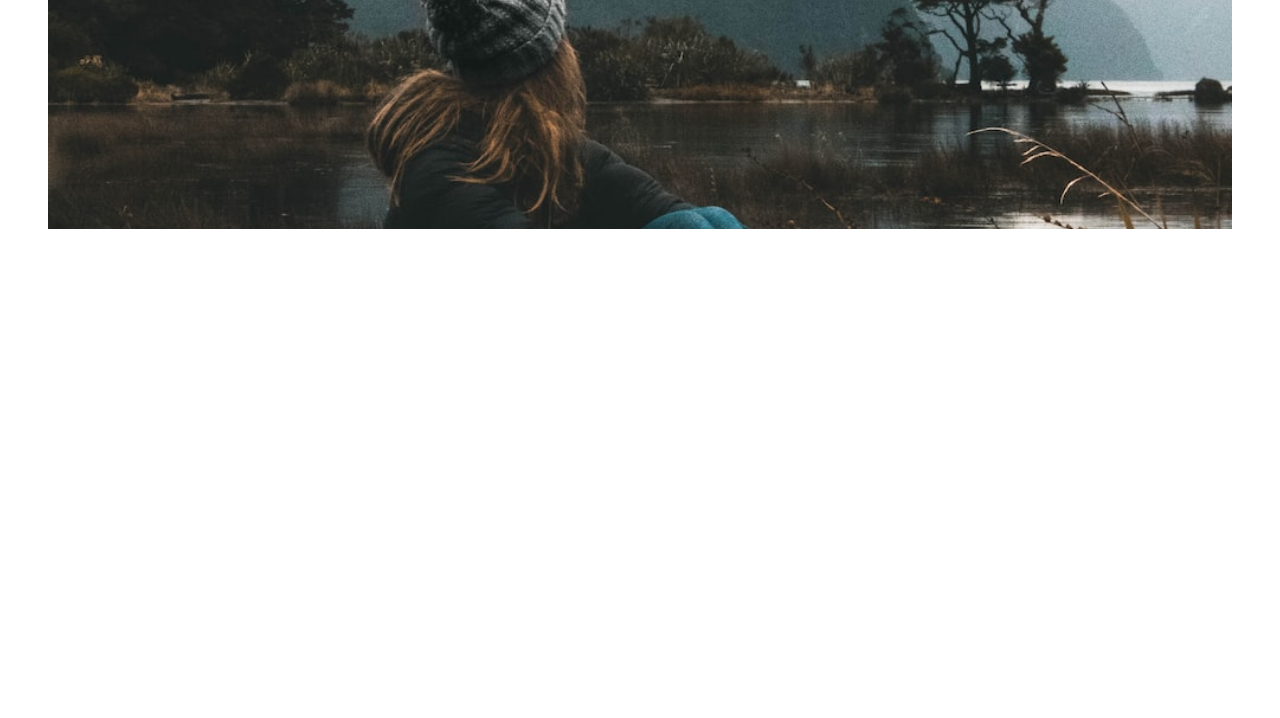
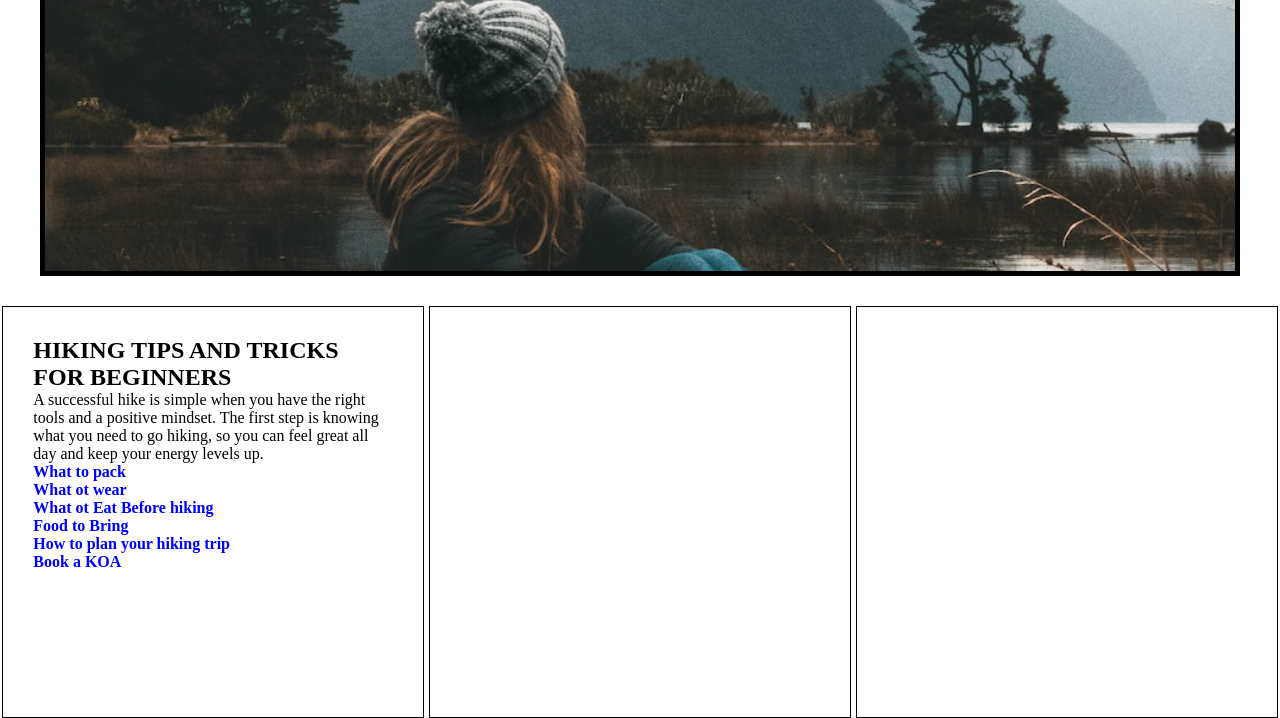
Before and after one commit to Shraban328/travel-vlog-rep, a plain HTML site: page index.html in a window 1280 px wide. Shown: the part 221-939 px from the top of the page. Before the commit the page ends 800 px from the top, so only its background shows below. Drawn offline with Linux system fonts and the light colour scheme.

Commit message:
added three boxes containing tips

```diff
--- a/css/index.css
+++ b/css/index.css
@@ -1,10 +1,29 @@
-.frontpic{
-    height: 400px;
-    background-image: url(../pictures/photo-1508867743401-21ad68d105b1.jpeg);
-    background-position:50% 65%;
-       background-size: cover;
-    margin: 50px 40px 30px ;
-    text-align: center;
-    font-size:100px;
-
+*{
+    margin: 0px;
+    padding: 0px;
 }
+.cover-pic {
+  height: 400px;
+  background-image: url(../pictures/photo-1508867743401-21ad68d105b1.jpeg);
+  background-position: 50% 65%;
+  background-size: cover;
+  margin: 50px 40px 30px;
+  text-align: center;
+  font-size: 100px;
+  border: 5px solid black;
+}
+.content-container {
+  display: block;
+  display: flex;
+  justify-content: space-around;
+}
+.tips {
+  border: 1px solid black;
+  height: 350px;
+  width: 360px;
+  padding: 30px;
+.list {
+  list-style: none;
+  color: blue;
+  font-weight: bolder;
+}
--- a/index.html
+++ b/index.html
@@ -1,15 +1,45 @@
 <!DOCTYPE html>
 <html lang="en">
   <head>
-    <meta charset="UTF-8">
-    <meta name="viewport" content="width=device-width, initial-scale=1.0">
+    <meta charset="UTF-8" />
+    <meta name="viewport" content="width=device-width, initial-scale=1.0" />
     <title>Travel Lad</title>
-    <link rel="shortcut icon" href="pictures/favicon.png" type="image/x-icon">
-    <link rel="stylesheet" href="css/index.css">
+    <link rel="shortcut icon" href="pictures/favicon.png" type="image/x-icon" />
+    <link rel="stylesheet" href="css/index.css" />
   </head>
   <body>
+    <header>
+      <div class="logo">
+        <h1>Travel Lad</h1>
+      </div>
+      <div class="menubar"></div>
+    </header>
+    <main>
       <div>
-        <h1 class="frontpic">Travel Lad</h1>
+        <h1 class="cover-pic">Travel Lad</h1>
       </div>
+      <div class="content-container">
+        <div class="tips">
+          <h2>HIKING TIPS AND TRICKS FOR BEGINNERS</h2>
+          <p>
+            A successful hike is simple when you have the right tools and a
+            positive mindset. The first step is knowing what you need to go
+            hiking, so you can feel great all day and keep your energy levels
+            up.
+          </p>
+          <ul class="list">
+            <li>What to pack</li>
+            <li>What ot wear</li>
+            <li>What ot Eat Before hiking</li>
+            <li>Food to Bring</li>
+            <li>How to plan your hiking trip</li>
+            <li>Book a KOA</li>
+          </ul>
+        </div>
+        <div class="tips"></div>
+        <div class="tips"></div>
+      </div>
+    </main>
+    <footer></footer>
   </body>
 </html>
```
Lines whose indentation alone changed are shown as unchanged.
